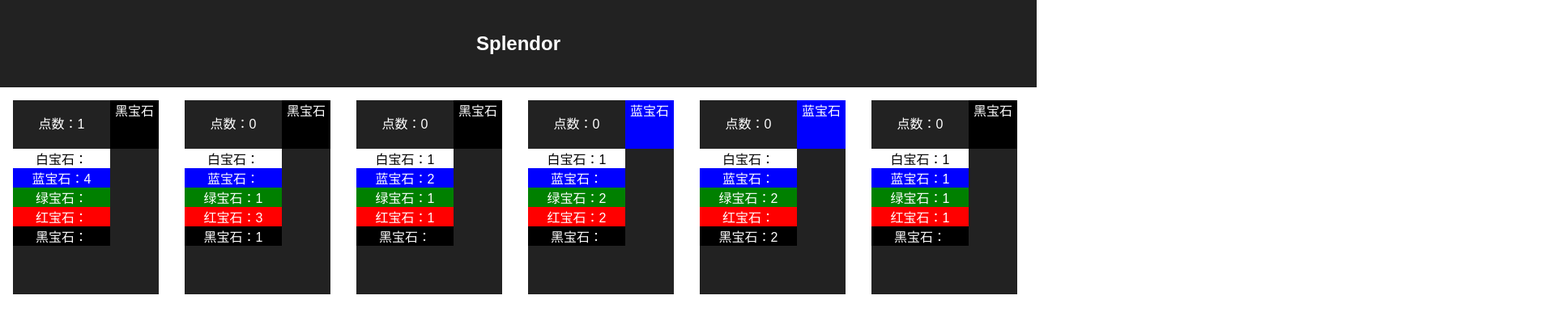
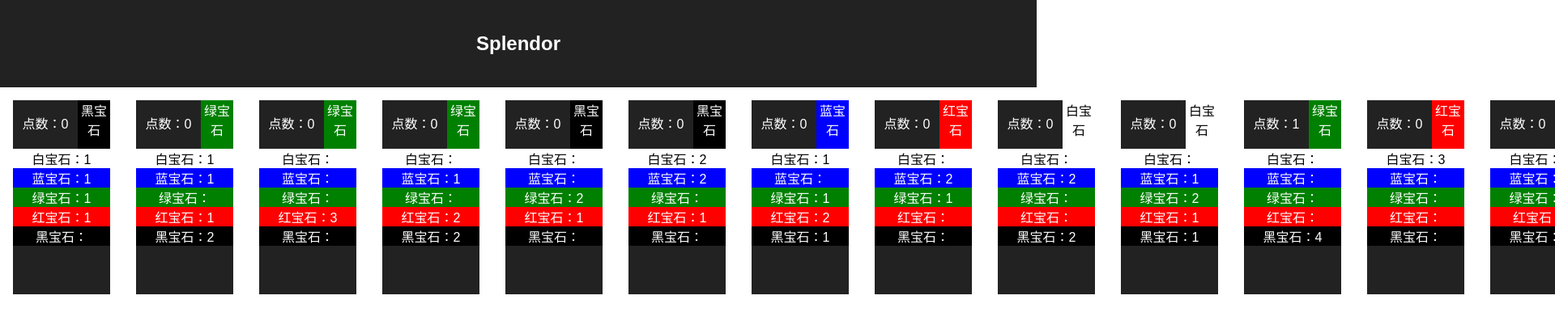
Before and after one commit to walterlv/splendor, a React (Create React App) app: page / in a window 1280 px wide. Shown: the top 402 px of the page at 81% size, 1920 px wide, since content can reach past the window. Built offline with nearby package versions, Linux system fonts and the light colour scheme.

Commit message:
Add deck0 data.

```diff
--- a/src/data/model.js
+++ b/src/data/model.js
@@ -4,9 +4,150 @@
         deck0: [
             {
                 token: 'k',
+                points: 0,
+                price: {
+                    w: 1,
+                    b: 1,
+                    g: 1,
+                    r: 1,
+                },
+            },
+            {
+                token: 'g',
+                points: 0,
+                price: {
+                    w: 1,
+                    b: 1,
+                    r: 1,
+                    k: 2,
+                },
+            },
+            {
+                token: 'g',
+                points: 0,
+                price: {
+                    r: 3,
+                },
+            },
+            {
+                token: 'g',
+                points: 0,
+                price: {
+                    b: 1,
+                    r: 2,
+                    k: 2,
+                },
+            },
+            {
+                token: 'k',
+                points: 0,
+                price: {
+                    g: 2,
+                    r: 1,
+                },
+            },
+            {
+                token: 'k',
+                points: 0,
+                price: {
+                    w: 2,
+                    b: 2,
+                    r: 1,
+                },
+            },
+            {
+                token: 'b',
+                points: 0,
+                price: {
+                    w: 1,
+                    g: 1,
+                    r: 2,
+                    k: 1,
+                },
+            },
+            {
+                token: 'r',
+                points: 0,
+                price: {
+                    b: 2,
+                    g: 1,
+                },
+            },
+            {
+                token: 'w',
+                points: 0,
+                price: {
+                    b: 2,
+                    k: 2,
+                },
+            },
+            {
+                token: 'w',
+                points: 0,
+                price: {
+                    b: 1,
+                    g: 2,
+                    r: 1,
+                    k: 1,
+                },
+            },
+            {
+                token: 'g',
                 points: 1,
                 price: {
-                    b: 4,
+                    k: 4,
+                },
+            },
+            {
+                token: 'r',
+                points: 0,
+                price: {
+                    w: 3,
+                },
+            },
+            {
+                token: 'r',
+                points: 0,
+                price: {
+                    w: 2,
+                    b: 1,
+                    g: 1,
+                    k: 1,
+                },
+            },
+            {
+                token: 'g',
+                points: 0,
+                price: {
+                    b: 2,
+                    r: 2,
+                },
+            },
+            {
+                token: 'b',
+                points: 0,
+                price: {
+                    g: 2,
+                    k: 2,
+                },
+            },
+            {
+                token: 'b',
+                points: 0,
+                price: {
+                    w: 1,
+                    g: 2,
+                    r: 2,
+                },
+            },
+            {
+                token: 'k',
+                points: 0,
+                price: {
+                    w: 1,
+                    b: 2,
+                    g: 1,
+                    r: 1,
                 },
             },
             {
@@ -20,12 +161,34 @@
             },
             {
                 token: 'k',
+                points: 1,
+                price: {
+                    b: 4,
+                },
+            },
+            {
+                token: 'g',
                 points: 0,
                 price: {
                     w: 1,
-                    b: 2,
+                    b: 3,
                     g: 1,
-                    r: 1,
+                },
+            },
+            {
+                token: 'w',
+                points: 1,
+                price: {
+                    g: 4,
+                },
+            },
+            {
+                token: 'w',
+                points: 0,
+                price: {
+                    w: 3,
+                    b: 1,
+                    k: 1,
                 },
             },
             {
@@ -33,26 +196,150 @@
                 points: 0,
                 price: {
                     w: 1,
-                    g: 2,
-                    r: 2,
+                    g: 1,
+                    r: 1,
+                    k: 1,
                 },
             },
             {
                 token: 'b',
                 points: 0,
                 price: {
+                    w: 1,
+                    k: 2,
+                },
+            },
+            {
+                token: 'b',
+                points: 0,
+                price: {
+                    k: 3,
+                },
+            },
+            {
+                token: 'r',
+                points: 0,
+                price: {
+                    w: 2,
+                    r: 2,
+                },
+            },
+            {
+                token: 'w',
+                points: 0,
+                price: {
+                    b: 2,
                     g: 2,
-                    k: 2,
+                    k: 1,
+                },
+            },
+            {
+                token: 'g',
+                points: 0,
+                price: {
+                    w: 2,
+                    b: 1,
+                },
+            },
+            {
+                token: 'g',
+                points: 0,
+                price: {
+                    w: 1,
+                    b: 1,
+                    r: 1,
+                    k: 1,
                 },
             },
             {
                 token: 'k',
                 points: 0,
                 price: {
+                    w: 2,
+                    g: 2,
+                },
+            },
+            {
+                token: 'k',
+                points: 0,
+                price: {
+                    g: 3,
+                },
+            },
+            {
+                token: 'w',
+                points: 0,
+                price: {
+                    b: 1,
+                    g: 1,
+                    r: 1,
+                    k: 1,
+                },
+            },
+            {
+                token: 'w',
+                points: 0,
+                price: {
+                    r: 2,
+                    k: 1,
+                },
+            },
+            {
+                token: 'r',
+                points: 0,
+                price: {
+                    w: 1,
+                    r: 1,
+                    k: 3,
+                },
+            },
+            {
+                token: 'r',
+                points: 0,
+                price: {
+                    w: 2,
+                    g: 1,
+                    k: 2,
+                },
+            },
+            {
+                token: 'r',
+                points: 0,
+                price: {
                     w: 1,
                     b: 1,
                     g: 1,
+                    k: 1,
+                },
+            },
+            {
+                token: 'r',
+                points: 1,
+                price: {
+                    w: 4,
+                },
+            },
+            {
+                token: 'w',
+                points: 0,
+                price: {
+                    b: 3,
+                },
+            },
+            {
+                token: 'b',
+                points: 0,
+                price: {
+                    b: 1,
+                    g: 3,
                     r: 1,
+                },
+            },
+            {
+                token: 'b',
+                points: 1,
+                price: {
+                    r: 4,
                 },
             },
         ],
```
